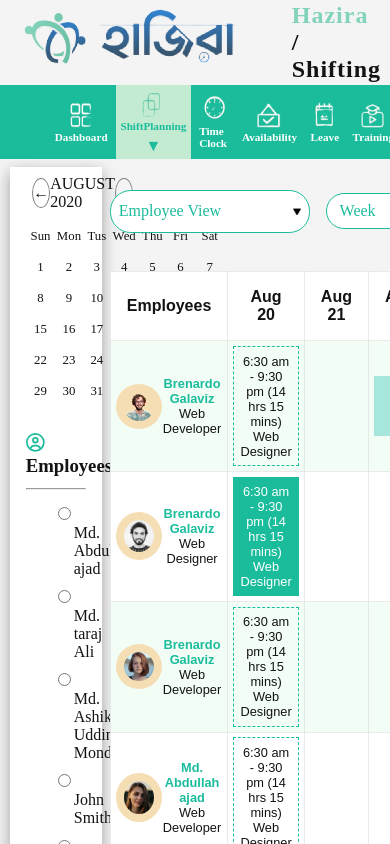
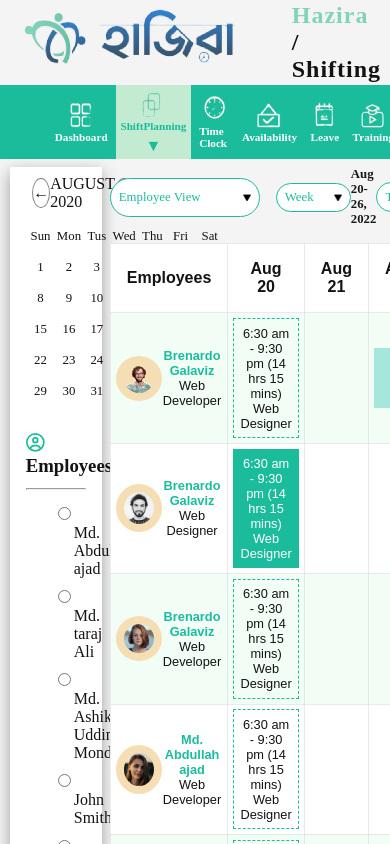
Before and after one commit to RatonRoy/Hazira, an Angular app: page / in a window 390 px wide. Shown: the top 844 px of the page. Built offline with nearby package versions, Linux system fonts and the light colour scheme.

Commit message:
add some styles

```diff
--- a/src/app/first-page/header/header-navbar/header-navbar.component.css
+++ b/src/app/first-page/header/header-navbar/header-navbar.component.css
@@ -23,6 +23,10 @@
 }
 .nav-items:hover h3 {
   color: #1abc9c;
+}
+.nav-items:hover .nav-item-img {
+  /* color: #1abc9c; */
+  background-color: #1abc9c;
 }
 
 .nav-arrow {
--- a/src/app/first-page/header/header-navbar/header-navbar.component.html
+++ b/src/app/first-page/header/header-navbar/header-navbar.component.html
@@ -16,7 +16,7 @@
       <img
         src="../../../../assets/img/nav-icons/ShiftPlanning.png"
         alt=""
-        class="nav-item-img"
+        class=""
       />
       <h3>ShiftPlanning</h3>
       <!-- <img
--- a/src/app/first-page/shifting-info/shifting-navbar/shifting-navbar.component.css
+++ b/src/app/first-page/shifting-info/shifting-navbar/shifting-navbar.component.css
@@ -65,3 +65,18 @@
 .angle-icon {
   color: #1abc9c;
 }
+
+@media (max-width: 1150px) {
+  .shifting-title {
+    font-size: 0.8rem;
+  }
+  .btn-employ-view {
+    font-size: 0.8rem;
+    width: 150px;
+  }
+  .btn-public, .btn-tools, .btn-week{
+    font-size: 0.8rem;
+    padding: 0.4rem 0.5rem;
+    width: 75px;
+  }
+}
--- a/src/app/first-page/shifting-info/shifting-navbar/shifting-navbar.component.html
+++ b/src/app/first-page/shifting-info/shifting-navbar/shifting-navbar.component.html
@@ -21,20 +21,9 @@
   <div class="shifting-nav-right-button flex-between">
     <div class="btn-tools flex-between">
       Tools
-      <!-- <img
-        src="../../../../assets/img/arrow-down.png"
-        alt=""
-        class="arrow-down"
-      /> -->
+
       <fa-icon [icon]="faAngleDown" class="angle-icon"> </fa-icon>
     </div>
-    <div class="btn-public flex-center">
-      Public
-      <!-- <img
-        src="../../../../assets/img/arrow-down.png"
-        alt=""
-        class="arrow-down"
-      /> -->
-    </div>
+    <div class="btn-public flex-center">Public</div>
   </div>
 </nav>
```
Lines whose indentation alone changed are shown as unchanged.
